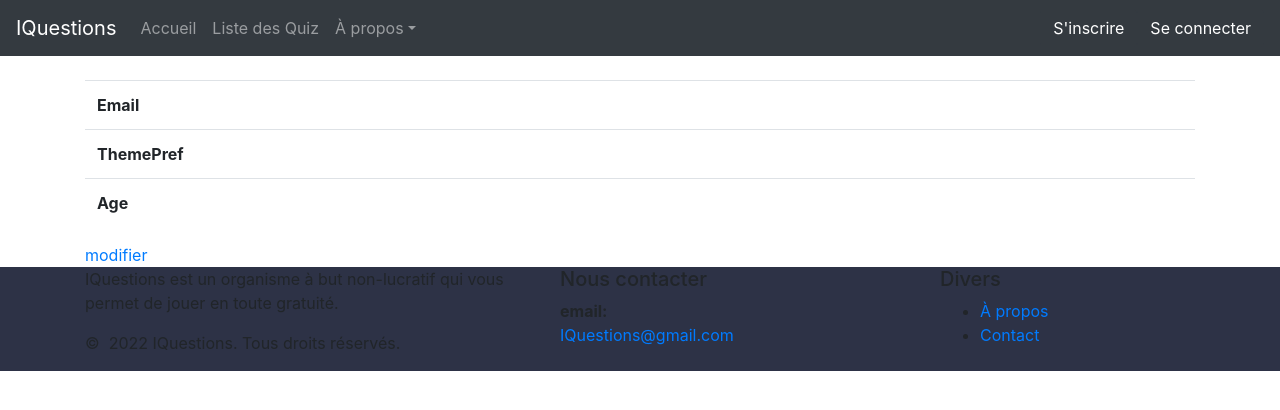
After one commit to xTuzz/IQuestions, a Symfony app: template templates/user/profil.html.twig in a window 1280 px wide. The commit adds this page. Shown: the top 410 px of the page. Run offline with Twig, Linux system fonts and the light colour scheme; the template is opened without the code that fills it, so the values that code supplies are empty; some libraries are stand-ins or nearby versions.

Commit message:
Ajout Page de profil

```diff
--- a/src/Entity/User.php
+++ b/src/Entity/User.php
@@ -9,8 +9,6 @@ use Doctrine\ORM\Mapping as ORM;
 use Symfony\Bridge\Doctrine\Validator\Constraints\UniqueEntity;
 use Symfony\Component\Security\Core\User\PasswordAuthenticatedUserInterface;
 use Symfony\Component\Security\Core\User\UserInterface;
-use Vich\UploaderBundle\Mapping\Annotation as Vich;
-use Symfony\Component\HttpFoundation\File\File;
 
 
 #[ORM\Entity(repositoryClass: UserRepository::class)]
--- a/templates/base/nav.html.twig
+++ b/templates/base/nav.html.twig
@@ -30,6 +30,7 @@
                 {% if is_granted('ROLE_ADMIN') %}
                 <button class="btn btn-dark" type="button" onclick=window.location.href='admin' value="admin">Admin</button>
                 {% endif %}
+            <button class="btn btn-dark" type="button" onclick=window.location.href='user' value="user">Profil</button>
             <button class="btn btn-dark" type="button" onclick=window.location.href='logout' value="logout">Se déconnecter</button>
             {% else %}
             <button class="btn btn-dark" type="button" onclick=window.location.href='register' value="register">S'inscrire</button>
--- a/templates/user/index.html.twig
+++ b/templates/user/index.html.twig
@@ -13,7 +13,6 @@
                 <th>Roles</th>
                 <th>Mot de passe</th>
                 <th>Pseudo</th>
-                <th>ProfilePicture</th>
                 <th>ThemePref</th>
                 <th>Age</th>
                 <th>actions</th>
@@ -27,7 +26,6 @@
                 <td>{{ user.roles ? user.roles|json_encode : '' }}</td>
                 <td>{{ user.password }}</td>
                 <td>{{ user.Pseudo }}</td>
-                <td>{{ user.ProfilePicture }}</td>
                 <td>{{ user.ThemePref }}</td>
                 <td>{{ user.Age }}</td>
                 <td>
--- /dev/null
+++ b/templates/user/profil.html.twig
@@ -0,0 +1,29 @@
+{% extends 'base.html.twig' %}
+
+{% block title %}
+	{{ app.user.pseudo }}
+{% endblock %}
+
+{% block body %}
+    <div class="container">
+	<h3>{{app.user.pseudo}}</h3>
+
+    <table class="table">
+        <tbody>
+            <tr>
+                <th>Email</th>
+                <td>{{ app.user.email }}</td>
+            </tr>
+            <tr>
+                <th>ThemePref</th>
+                <td>{{ app.user.ThemePref }}</td>
+            </tr>
+            <tr>
+                <th>Age</th>
+                <td>{{ app.user.Age }}</td>
+            </tr>
+        </tbody>
+    </table>
+    <a href="{{ path('app_user_edit', {'id': app.user.id}) }}">modifier</a>
+    </div>
+{% endblock %}
--- a/templates/user/show.html.twig
+++ b/templates/user/show.html.twig
@@ -28,10 +28,6 @@
                 <td>{{ user.Pseudo }}</td>
             </tr>
             <tr>
-                <th>ProfilePicture</th>
-                <td>{{ user.ProfilePicture }}</td>
-            </tr>
-            <tr>
                 <th>ThemePref</th>
                 <td>{{ user.ThemePref }}</td>
             </tr>
```
Also changed, not shown: src/Controller/UserController.php (+11 -5 lines), src/Repository/UserRepository.php (+9 -9 lines), 1 other file.
